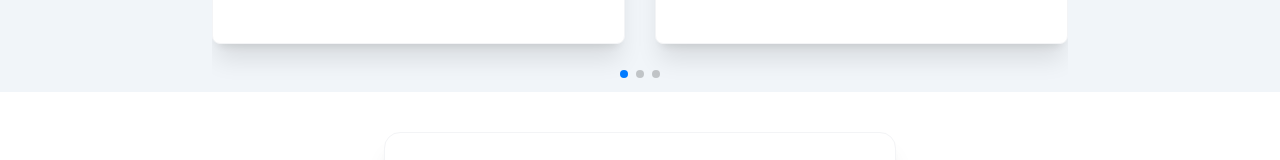
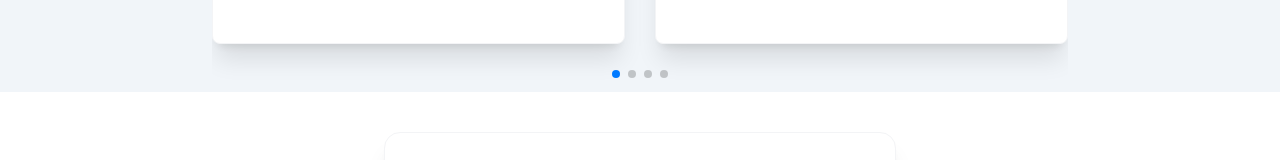
Before and after one commit to CarlosSalazar34/ceamun-landing, a React (Vite) app in the folder ceamun/: page / in a window 1280 px wide. Shown: the part 3076-3236 px from the top of the page. Built offline with nearby package versions, Linux system fonts and the light colour scheme.

Commit message:
add ricardo to owners

```diff
--- a/ceamun/src/components/CarouselTestimonios.jsx
+++ b/ceamun/src/components/CarouselTestimonios.jsx
@@ -6,6 +6,7 @@ import img1 from '../owners/darla.jpg';
 import img2 from '../owners/diego.jpg';
 import img3 from '../owners/samantha.jpg';
 import img4 from '../owners/maria.jpeg';
+import img5 from '../owners/ricardo.jpeg';
 import 'swiper/css';
 import 'swiper/css/pagination';
 
@@ -55,6 +56,17 @@ const testimonios = [
         name: "-Maria Isabella Castelo",
         cargo: 'Secretaría General',
         image: img4
+    },
+    {
+        id: 5,
+        text: `Mun. Mun es una actividad exigente, intelectual y físicamente, que requiere disciplina y sacrificio. Y,
+        de lo más importante para que está actividad sea amena es poseer apoyo y dirección intelectual, es decir, una delegacion.
+        En mi caso, mi delegacion, Ceamun, ha sido no solo un destacable apoyo para mí en esta actividad, si no que también una familia,
+        traspasando factores como edad, grado académico y el tiempo conociéndonos. Sin importar que, nunca cambiaría haber sido participe
+        de Ceamun, ha sido una de mis experiencias más enriquecedoras y me formo como la persona que soy hoy.`,
+        name: "-Ricardo Marcano",
+        cargo: 'Head Delegate',
+        image: img5
     }
 ];
 
--- a/ceamun/src/components/Footer.jsx
+++ b/ceamun/src/components/Footer.jsx
@@ -20,7 +20,7 @@ export default function Footer() {
           <div className="flex space-x-4 pt-2">
             <a href="https://www.instagram.com/ceamun" className="hover:text-red-500 transition-colors"><Instagram size={20} /></a>
             <a href="#" className="hover:text-red-500 transition-colors"><Twitter size={20} /></a>
-            <a href="mailto:" className="hover:text-red-500 transition-colors"><Mail size={20} /></a>
+            <a href="mailto:ceamun@gmail.com" className="hover:text-red-500 transition-colors"><Mail size={20} /></a>
           </div>
         </div>
 
```
Also changed, not shown: ceamun/src/owners/ricardo.jpeg (added).
